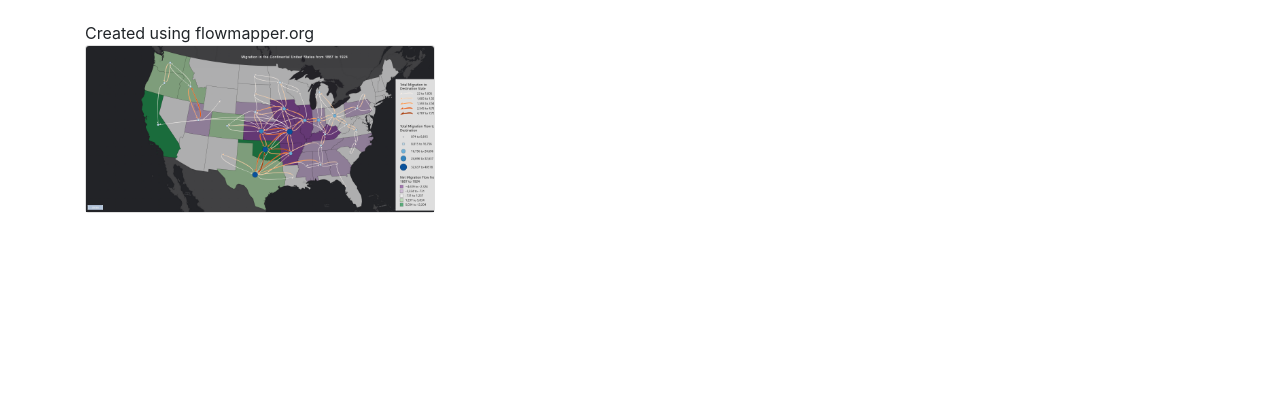
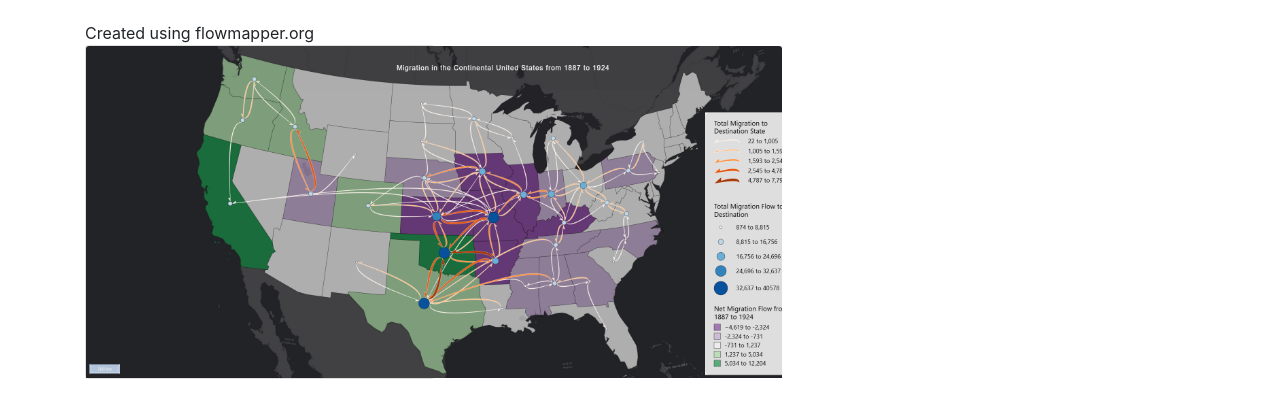
Before and after one commit to geog3540/pchristen, a website: page flowmapper.html in a window 1280 px wide. Shown: the part 131-548 px from the top of the page. Drawn offline with Linux system fonts and the light colour scheme.

Commit message:
Update flowmapper.html

```diff
--- a/flowmapper.html
+++ b/flowmapper.html
@@ -62,4 +62,4 @@
      <div class="row">
        <div class="col-lg-4 col-sm-6 portfolio-item">
          <div class="card h-100">
-           <img class="card-img-top" src="Images/CONUSMigration.png" alt="" style="width:100%; height:100%;">
+           <img class="card-img-top" src="Images/CONUSMigration.png" alt="" style="width:200%; height:200%;">
```
